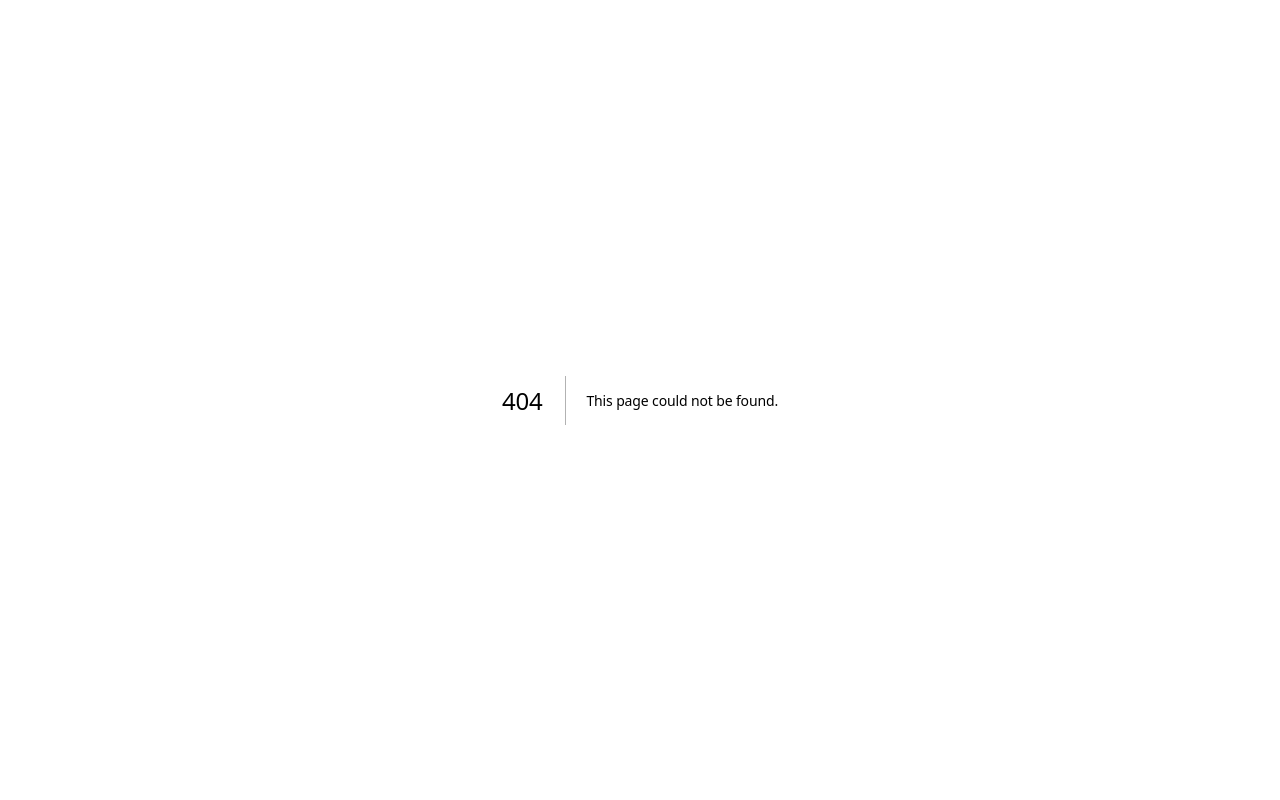
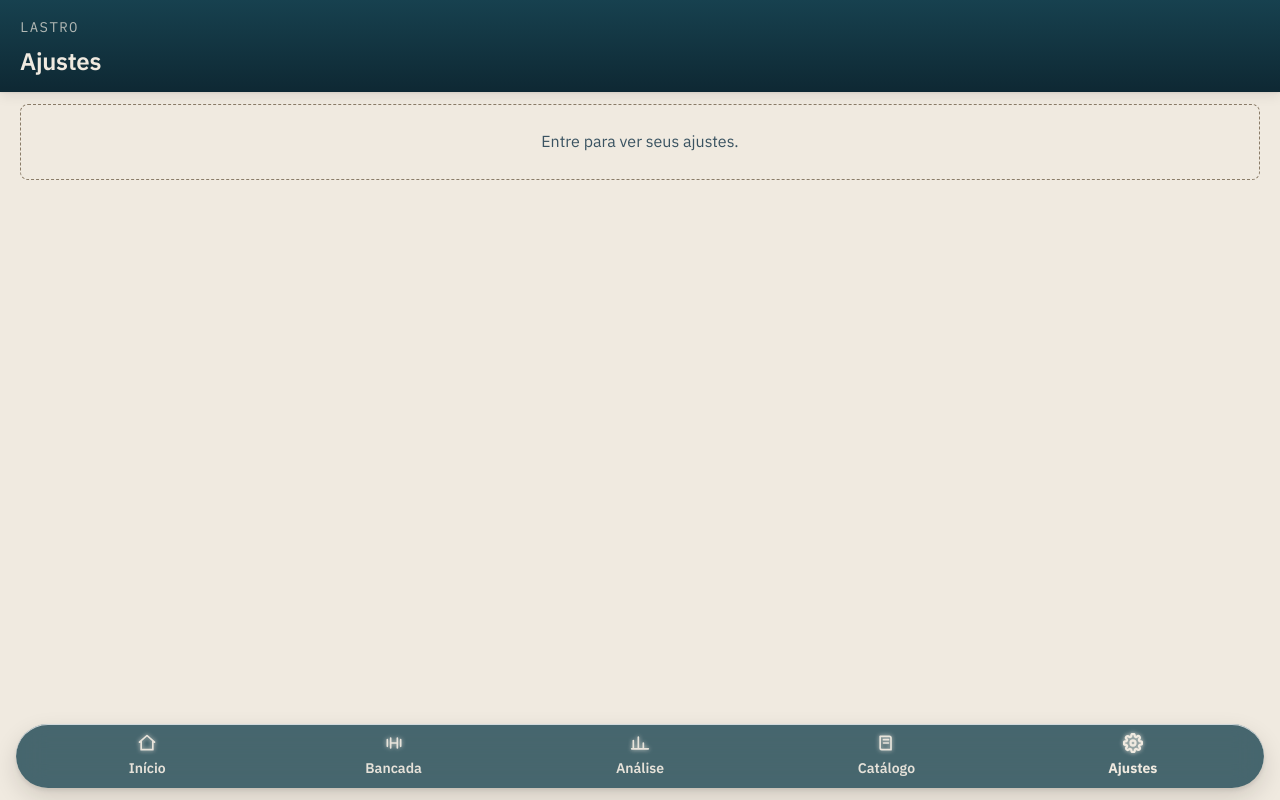
Before and after one commit to GuilhermeSaldanha02/lastro, a Next.js app: page /ajustes in a window 1280 px wide. Before the commit this address had no page. Built offline with nearby package versions, Linux system fonts and the light colour scheme; no server answers.

Commit message:
feat: Criar tela de Ajustes (perfil, Coach, Sair)

```diff
--- /dev/null
+++ b/src/app/ajustes/page.tsx
@@ -0,0 +1,57 @@
+// lastro · Ajustes consolida o que antes ficava espalhado: perfil, Coach
+// e Sair. Pedido do dono (2026-08-12) — Coach deixa de ser link direto
+// da pílula, vira sub-tela daqui. Ver
+// docs/superpowers/specs/2026-08-12-ajustes-nav-perfil-design.md.
+import Link from "next/link";
+import { obterPerfil } from "@/lib/dados/perfil";
+import { sair } from "@/lib/dados/auth";
+import AbaInferior from "@/components/aba-inferior";
+
+export default async function PaginaAjustes() {
+  const perfil = await obterPerfil();
+
+  return (
+    <main className="tela">
+      <header className="barra-topo">
+        <div className="barra-topo__acoes">
+          <div className="barra-topo__info">
+            <p className="barra-topo__contexto">lastro</p>
+            <h1 className="barra-topo__titulo">Ajustes</h1>
+          </div>
+        </div>
+      </header>
+
+      <div className="corpo corpo--com-nav">
+        {perfil ? (
+          <div className="pilha">
+            <Link href="/perfil" className="atalho">
+              <span className="atalho__titulo">{perfil.nome}</span>
+              <span className="atalho__meta">Editar perfil</span>
+            </Link>
+
+            <ul className="lista">
+              <li>
+                <div className="item">
+                  <Link href="/coach" className="item__link">
+                    <span className="atalho__titulo">Coach</span>
+                    <span className="atalho__meta">Tirar uma dúvida</span>
+                  </Link>
+                </div>
+              </li>
+            </ul>
+
+            <form action={sair}>
+              <button type="submit" className="botao-secundario">
+                Sair
+              </button>
+            </form>
+          </div>
+        ) : (
+          <p className="vazio">Entre para ver seus ajustes.</p>
+        )}
+      </div>
+
+      <AbaInferior ativa="ajustes" />
+    </main>
+  );
+}
```
